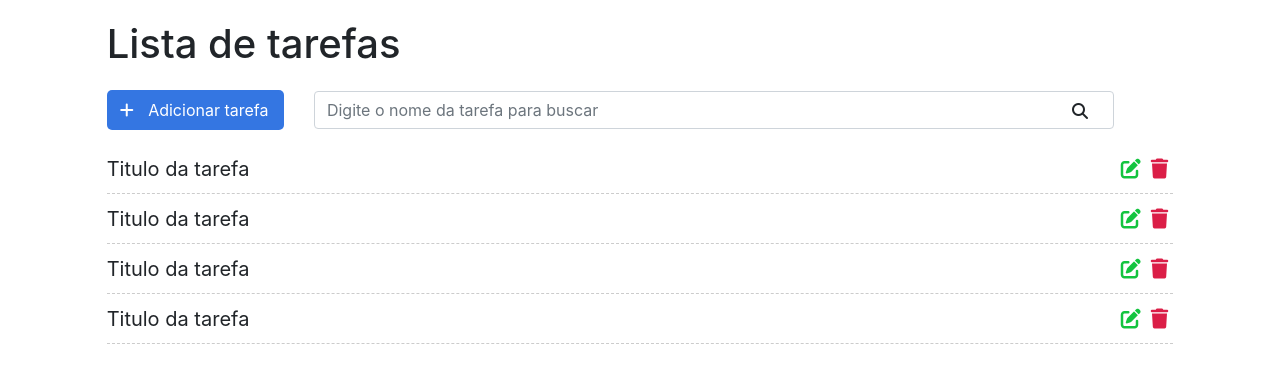
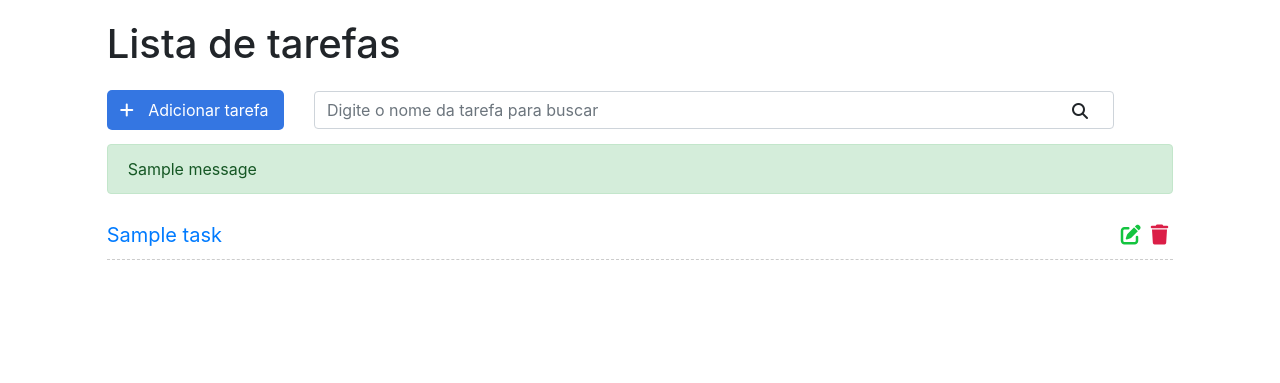
Before and after one commit to joseluisbezerra/to-do, a Django app: template tasks/templates/tasks/list.html in a window 1280 px wide. Shown: the part 57-440 px from the top of the page. Run offline with Django 3.2, Linux system fonts and the light colour scheme; the template is opened without the code that fills it: most values are stand-ins (such as "Sample title", 1, 10 or a date in 2020); one stand-in notice (Sample message) is shown; some libraries are stand-ins or nearby versions.

Commit message:
Adicionado o CRUD da aplicação junto com a função de messages

```diff
--- a/tasks/static/css/styles.css
+++ b/tasks/static/css/styles.css
@@ -23,6 +23,10 @@
 
 
 /* Botão de adicionar */
+#add-link {
+    text-decoration: none;
+}
+
 .add-div {
     background-color: #3476e2;
     cursor: pointer;
@@ -86,3 +90,13 @@
 .fas.fa-edit {
     color: #13c43f;
 }
+
+
+/* Mensagens */
+ul.messages {
+    padding: 0;
+}
+
+ul.messages li {
+    list-style: none;
+}
--- a/tasks/templates/base.html
+++ b/tasks/templates/base.html
@@ -13,7 +13,7 @@
 <body>
     <div class="container-fluid">
         <nav class="navbar navbar-expand-lg navbar-light bg-light">
-            <a class="navbar-brand" href="#">To Do</a>
+            <a class="navbar-brand" href="/">To Do</a>
             <button class="navbar-toggler" type="button" data-toggle="collapse" data-target="#navbarSupportedContent" aria-controls="navbarSupportedContent" aria-expanded="false" aria-label="Toggle navigation">
                 <span class="navbar-toggler-icon"></span>
             </button>
@@ -21,7 +21,7 @@
             <div class="collapse navbar-collapse" id="navbarSupportedContent">
                 <ul class="navbar-nav mr-auto">
                     <li class="nav-item">
-                        <a class="nav-link" href="#">Tarefas</a>
+                        <a class="nav-link" href="/">Tarefas</a>
                     </li>
                     <li class="nav-item">
                         <a class="nav-link" href="#">Usuários</a>
--- a/tasks/templates/tasks/list.html
+++ b/tasks/templates/tasks/list.html
@@ -5,34 +5,32 @@
 {% block content %}
     <div class="offset-1 col-10 list-div">
         <h1>Lista de tarefas</h1>
-        <div class="col-2 add-div">
-            <i class="fas fa-plus"></i> Adicionar tarefa
-        </div>
+        <a id="add-link" href="/newtask/">
+            <div class="col-2 add-div">
+                <i class="fas fa-plus"></i> Adicionar tarefa
+            </div>
+        </a>
         <div class="col-9 search-div">
             <input type="text" class="form-control" id="search" name="search" placeholder="Digite o nome da tarefa para buscar">
             <i class="fas fa-search"></i>
         </div>
+
+        {% if messages %}
+            <ul class="messages">
+                {% for message in messages %}
+                    <li {% if message.tags %}class='alert alert-{{ message.tags }}'{% endif %}>{{ message }}</li>
+                {% endfor %}
+            </ul>
+        {% endif %}
+
         <ul class="task-list">
-            <li class="task-item">
-                <span>Titulo da tarefa</span>
-                <span><i class="fas fa-trash"></i></span>
-                <span><i class="fas fa-edit"></i></span>
-            </li>
-            <li class="task-item">
-                <span>Titulo da tarefa</span>
-                <span><i class="fas fa-trash"></i></span>
-                <span><i class="fas fa-edit"></i></span>
-            </li>
-            <li class="task-item">
-                <span>Titulo da tarefa</span>
-                <span><i class="fas fa-trash"></i></span>
-                <span><i class="fas fa-edit"></i></span>
-            </li>
-            <li class="task-item">
-                <span>Titulo da tarefa</span>
-                <span><i class="fas fa-trash"></i></span>
-                <span><i class="fas fa-edit"></i></span>
-            </li>
+            {% for task in tasks %}
+                <li class="task-item">
+                    <span><a href="/tasks/{{task.id}}">{{ task.title }}</a></span>
+                    <a href="/delete/{{task.id}}"><span><i class="fas fa-trash"></i></span></a>
+                    <a href="/edit/{{task.id}}"><span><i class="fas fa-edit"></i></span></a>
+                </li>
+            {% endfor %}
         </ul>
     </div>
 {% endblock %}
--- a/tasks/urls.py
+++ b/tasks/urls.py
@@ -4,4 +4,8 @@ from . import views
 
 urlpatterns = [
     path('', views.task_list, name='task-list'),
+    path('tasks/<int:id>', views.task_view, name='task-view'),
+    path('newtask/', views.new_task, name='new-task'),
+    path('edit/<int:id>', views.edit_task, name='edit-task'),
+    path('delete/<int:id>', views.delete_task, name='delete-task'),
 ]
```
Also changed, not shown: tasks/forms.py (added, +9 -0 lines), tasks/templates/tasks/addtask.html (added, +14 -0 lines), tasks/templates/tasks/edittask.html (added, +14 -0 lines), tasks/templates/tasks/task.html (added, +10 -0 lines), tasks/views.py (+48 -2 lines).
